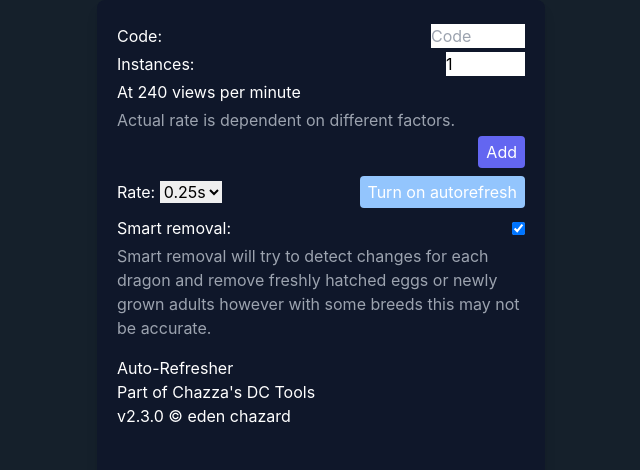
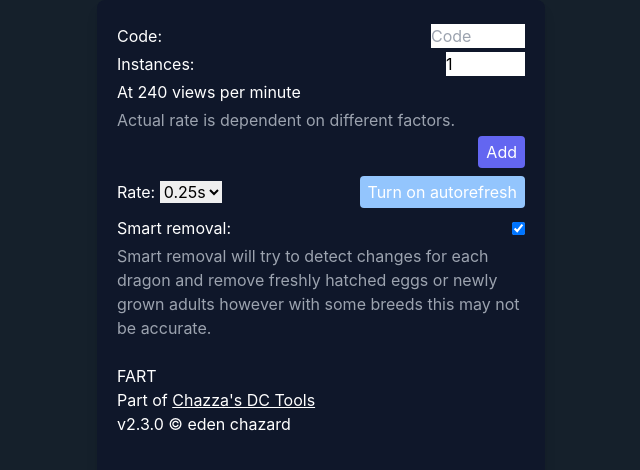
Before and after one commit to edenchazard/dc-auto-refresher, a React (Create React App) app in the folder src/frontend/: page / in a window 1280 px wide. Shown: the top 470 px of the page, without its empty margins (319-959 px from the left). Built offline with nearby package versions, Linux system fonts and the light colour scheme.

Commit message:
Changed header to footer and gave it some updates.

```diff
--- a/src/frontend/src/App.tsx
+++ b/src/frontend/src/App.tsx
@@ -1,5 +1,5 @@
 import './App.css';
-import Header from "./components/Header";
+import Footer from "./components/Footer";
 import DragonTR from "./components/DragonTR";
 import AddDragon from './components/AddDragon';
 import RefresherControls from './components/RefresherControls';
@@ -197,7 +197,7 @@ export default function App() {
                     rate={rate}
                     onImageChange={handleImageChange} />
             }
-            <Header />
+            <Footer />
         </div>
     );
 }
--- /dev/null
+++ b/src/frontend/src/components/Footer.tsx
@@ -0,0 +1,13 @@
+export default function Footer(){
+    return (
+        <div className='pt-2'>
+            <h1>FART</h1>
+            <div>
+                Part of <a
+                    className='underline'
+                    href='/dc/tools'>Chazza's DC Tools</a>
+            </div>
+            <div>v{process.env.REACT_APP_VERSION} &copy; eden chazard</div>
+        </div>
+    );
+}
--- a/src/frontend/src/components/Header.tsx
+++ /dev/null
@@ -1,11 +0,0 @@
-export default function Header(){
-    return (
-        <div>
-            <h1>Auto-Refresher</h1>
-            <div>
-                Part of <a href='/dc/tools'>Chazza's DC Tools</a>
-            </div>
-            <div>v{process.env.REACT_APP_VERSION} &copy; eden chazard</div>
-        </div>
-    );
-}
```
